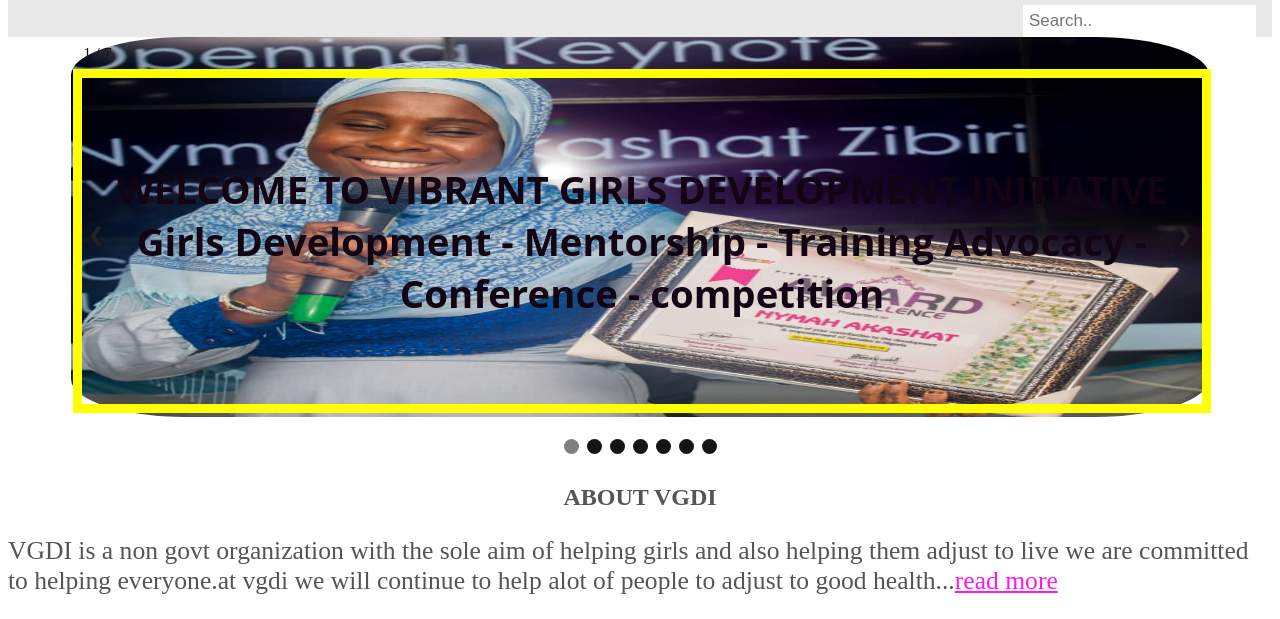
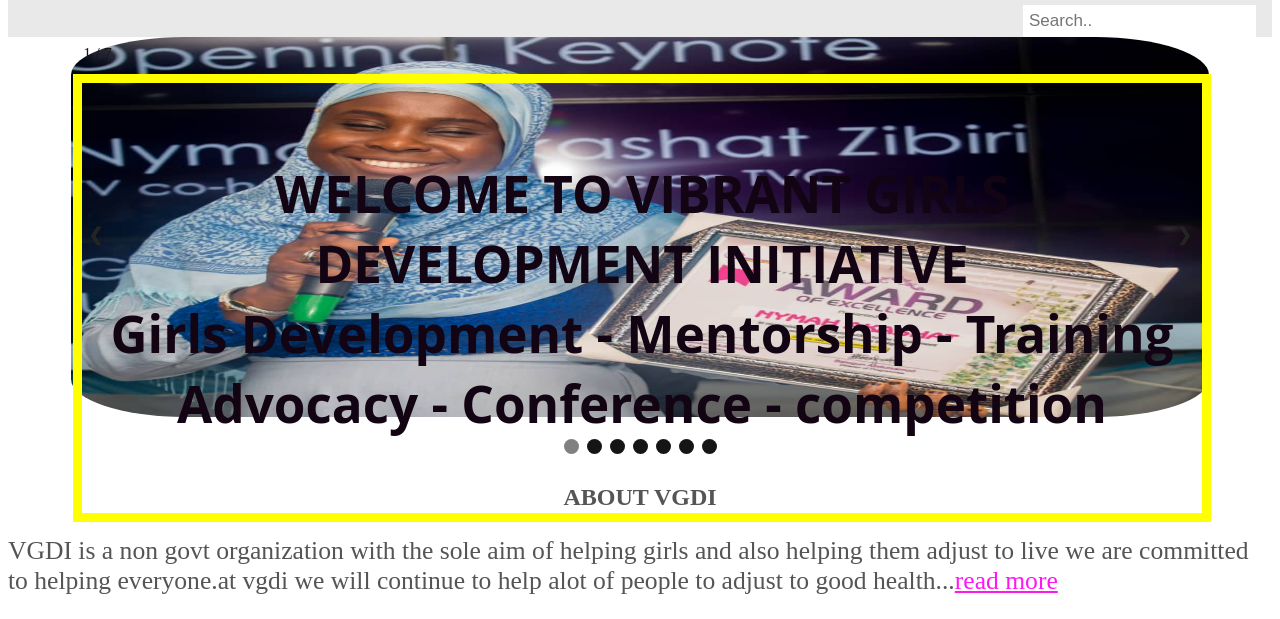
Before and after one commit to doncruzo/vibrantgirls, a plain HTML site: page index.html in a window 1280 px wide. Shown: the part 153-772 px from the top of the page. Drawn offline with Linux system fonts and the light colour scheme.

Commit message:
Update index.html

```diff
--- a/index.html
+++ b/index.html
@@ -320,11 +320,11 @@ background-blend-mode: darken}
 .text {
 
   color: rgb(19, 4, 19);
-  font: 3vw OPEN SANS;
+  font: 4vw OPEN SANS;
   font-weight: bolder;
-  padding: 85px 19px;
+  padding: 75px 19px;
   position: ABSOLUTE;
-  TOP: 30px;
+  TOP: 35px;
 
   width: 100%;
   text-align: center;
```
